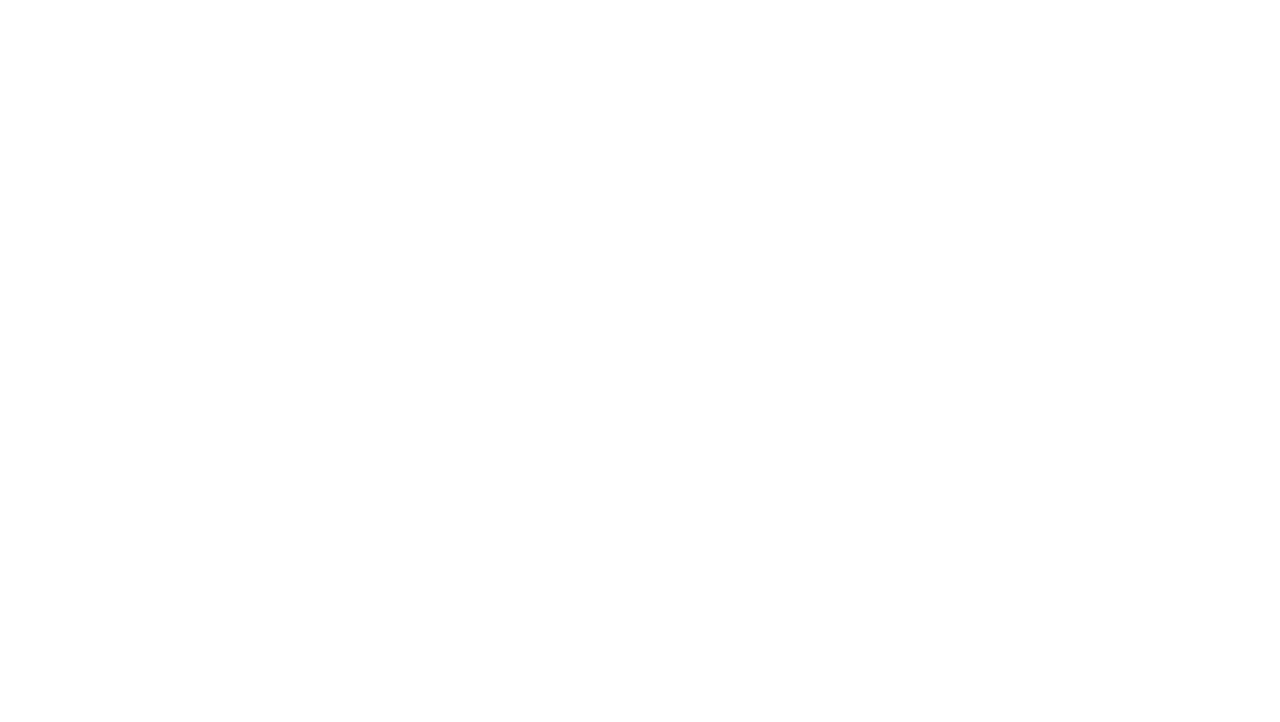
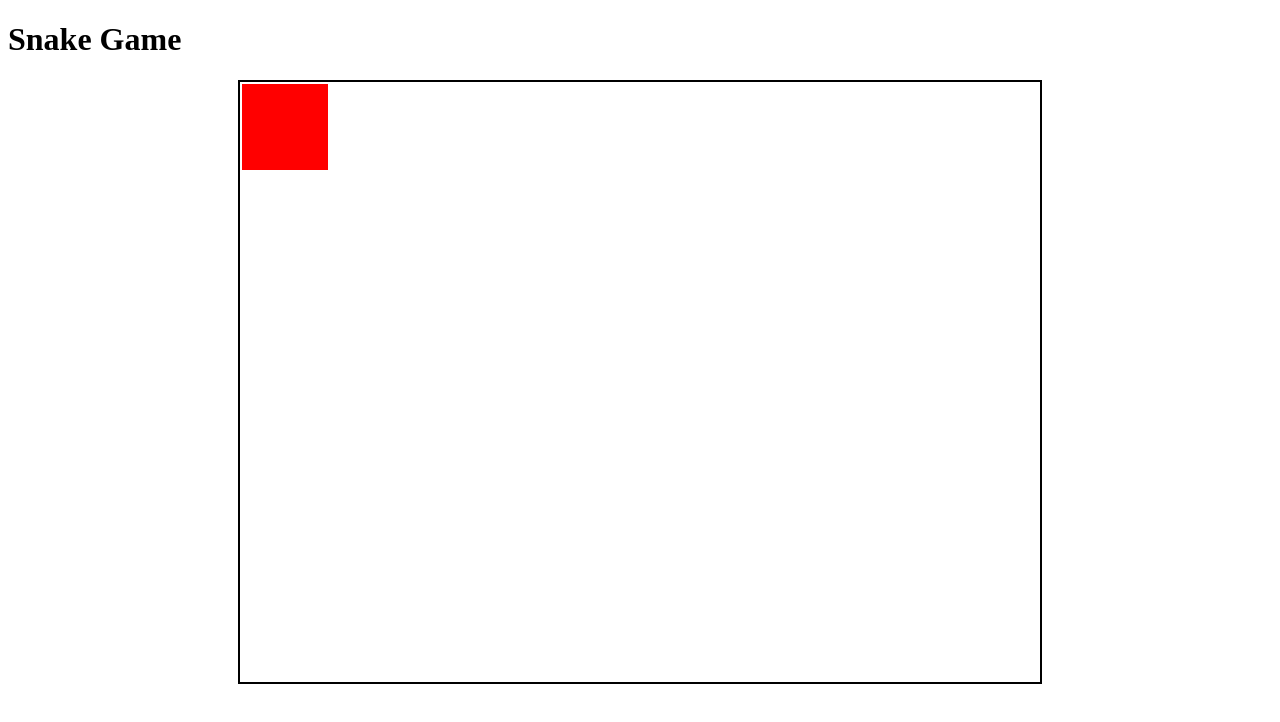
Before and after one commit to Hussnain47/Snake_Game_A_Star, a plain HTML site: page index.html in a window 1280 px wide. Drawn offline with Linux system fonts and the light colour scheme.

Commit message:
Made Files'

```diff
--- a/index.html
+++ b/index.html
@@ -5,6 +5,13 @@
     <meta http-equiv="X-UA-Compatible" content="IE=edge" />
     <meta name="viewport" content="width=device-width, initial-scale=1.0" />
     <title>Snake Game</title>
+    <link rel="stylesheet" href="styles.css" />
   </head>
-  <body></body>
+  <body>
+    <h1>Snake Game</h1>
+    <div class="canvas-div">
+      <canvas id="myCanvas" class="canvas"> </canvas>
+    </div>
+  </body>
+  <script src="./script.js"></script>
 </html>
--- /dev/null
+++ b/script.js
@@ -0,0 +1,10 @@
+var c = document.getElementById("myCanvas");
+var ctx = c.getContext("2d");
+
+ctx.beginPath();
+ctx.lineWidth = "6";
+ctx.strokeStyle = "red";
+ctx.rect(5, 5, 80, 80);
+ctx.stroke();
+ctx.fillStyle = "red";
+ctx.fill();
--- a/styles.css
+++ b/styles.css
@@ -0,0 +1,7 @@
+.canvas-div {
+  border: 2px #000 solid;
+
+  width: 800px;
+  height: 600px;
+  margin: 0 auto;
+}
```
